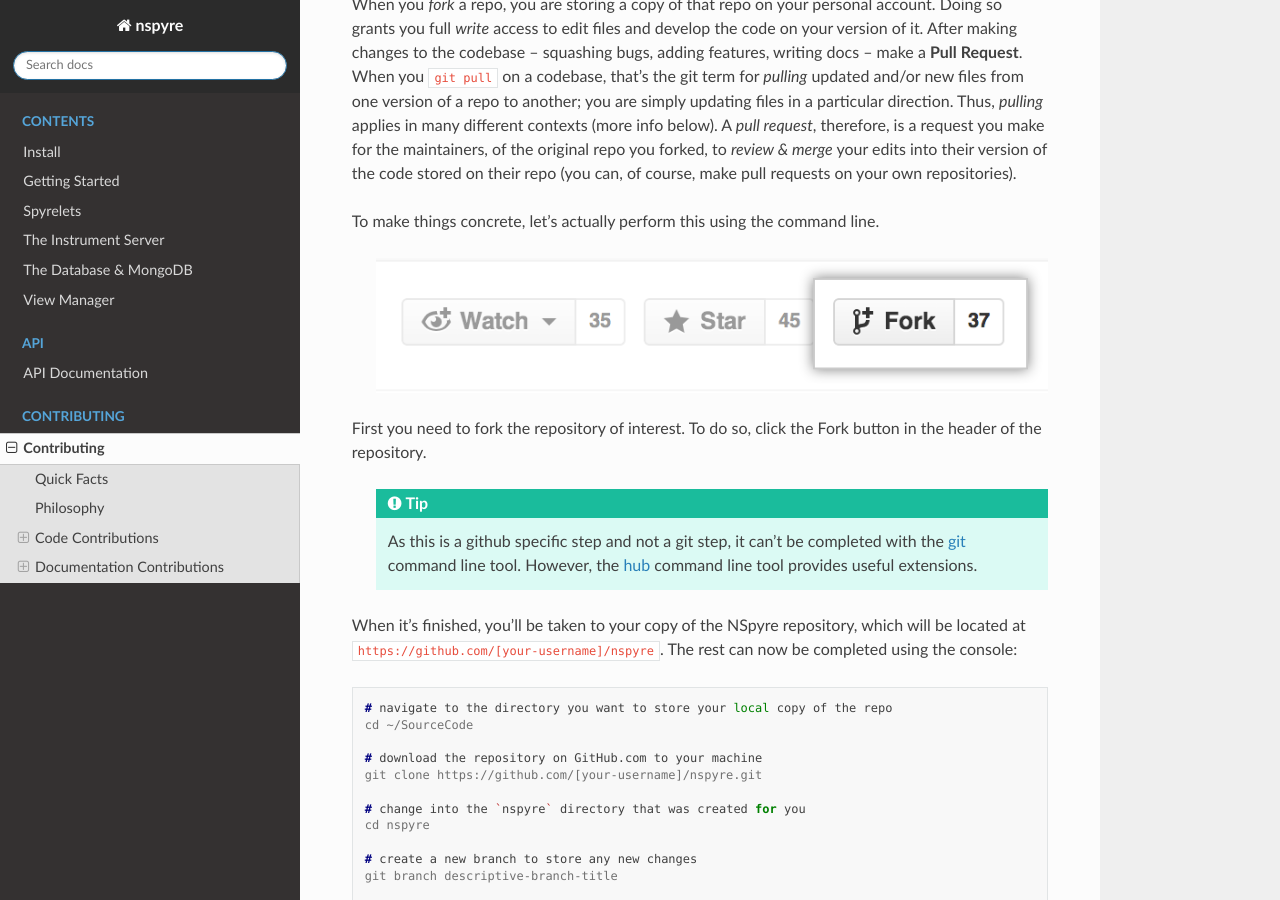
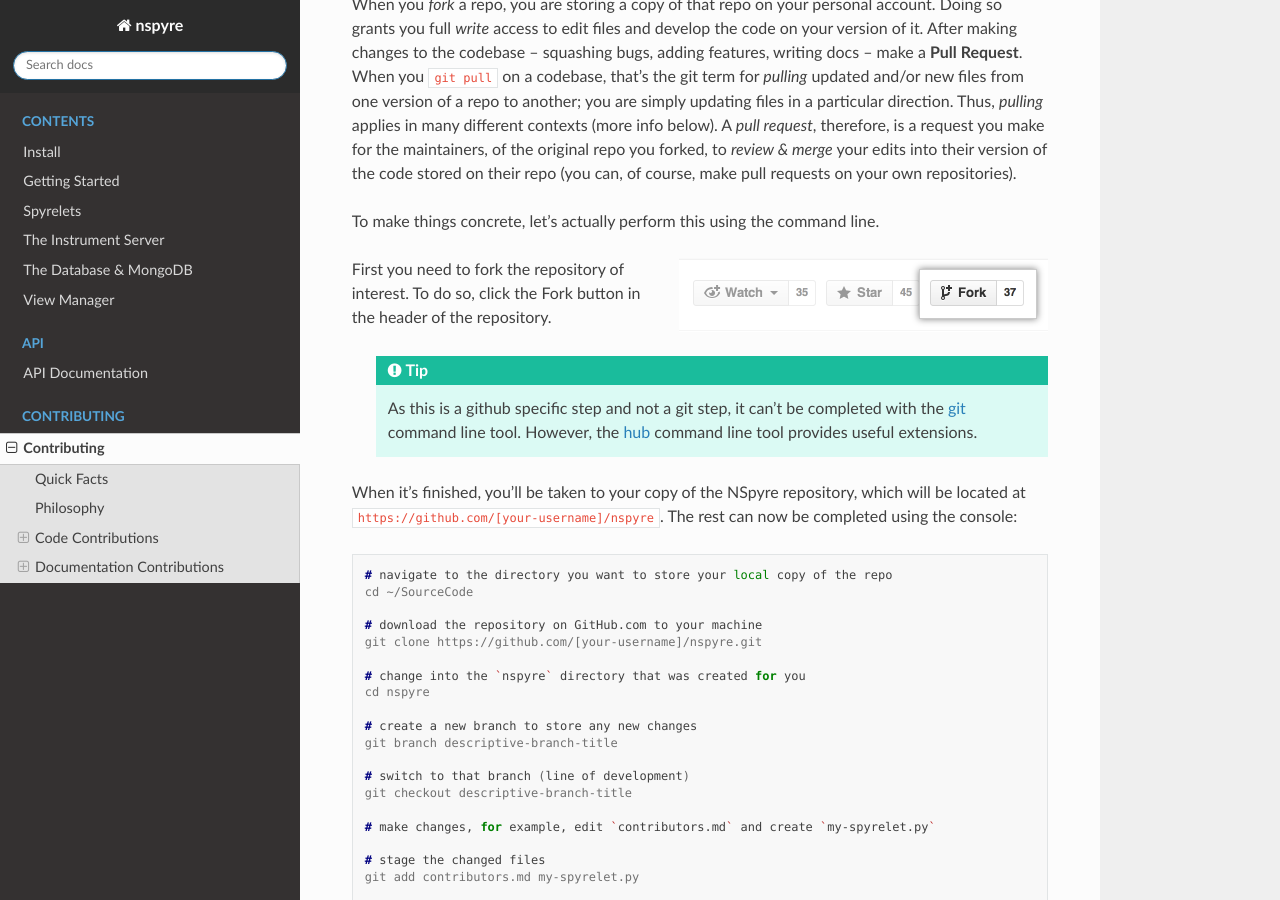
Before and after one commit to nspyre-org/nspyre, a Sphinx documentation site: the page built from docs/contributing.rst, in a window 1280 px wide and 900 px high, scrolled down 1971 px. Built offline with Sphinx 7.4.7 and the Read the Docs theme 2.0.0, drawn with Linux system fonts in a browser that asks for light colours.

Commit message:
Update contributing.rst

```diff
--- a/docs/contributing.rst
+++ b/docs/contributing.rst
@@ -51,6 +51,7 @@
 
 .. figure:: images/Bootcamp-Fork.png
    :align: right
+   :scale: 50%
 
 First you need to fork the repository of interest. To do so, click the Fork button in the header of the repository.
 
@@ -93,8 +94,8 @@
 
 Finally, the *push* command updates files from one location to another, but in the opposite direction as *pull*. ``git pull`` brings any changes from the target repo on the servers and updates them into the version/branch that you currently have checked out on your local copy. ``git push`` does the opposite. It takes any changes on your local copy of the branch you have checked out and reflects those changes on the repository. If you don't ``git push`` your commits then they will not be uploaded to the repo; this also means they won't be backed up. So it's good practice to push your progress at least daily so it is uploaded to the repository.
 
-Creating a Pull Request |create-pr|
-^^^^^^^^^^^^^^^^^^^^^^^^^^^^^^^^^^^
+Creating a Pull Request                     |create-pr|
+^^^^^^^^^^^^^^^^^^^^^^^^^^^^^^^^^^^^^^^^^^^^^^^^^^^^^^^
 
 .. |create-pr| image:: images/create-pr.png
 
@@ -124,14 +125,12 @@
 
 .. figure:: images/merge-button.png
    :align: center
+   :scale: 50%
 
 .. figure:: images/delete-button.png
    :align: center
 
 (For more detailed information on creating a pull request for a fork, see `here <https://docs.github.com/en/enterprise/2.16/user/github/collaborating-with-issues-and-pull-requests/creating-a-pull-request-from-a-fork>`_.)
-
-|
-|
 
 A Few More Comments
 ^^^^^^^^^^^^^^^^^^^
```
